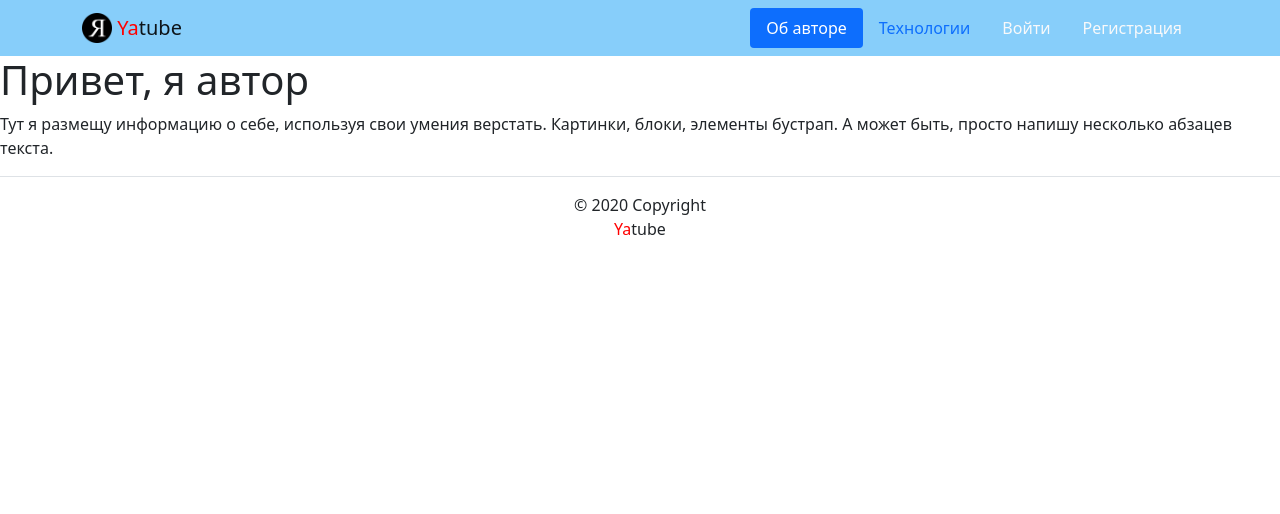
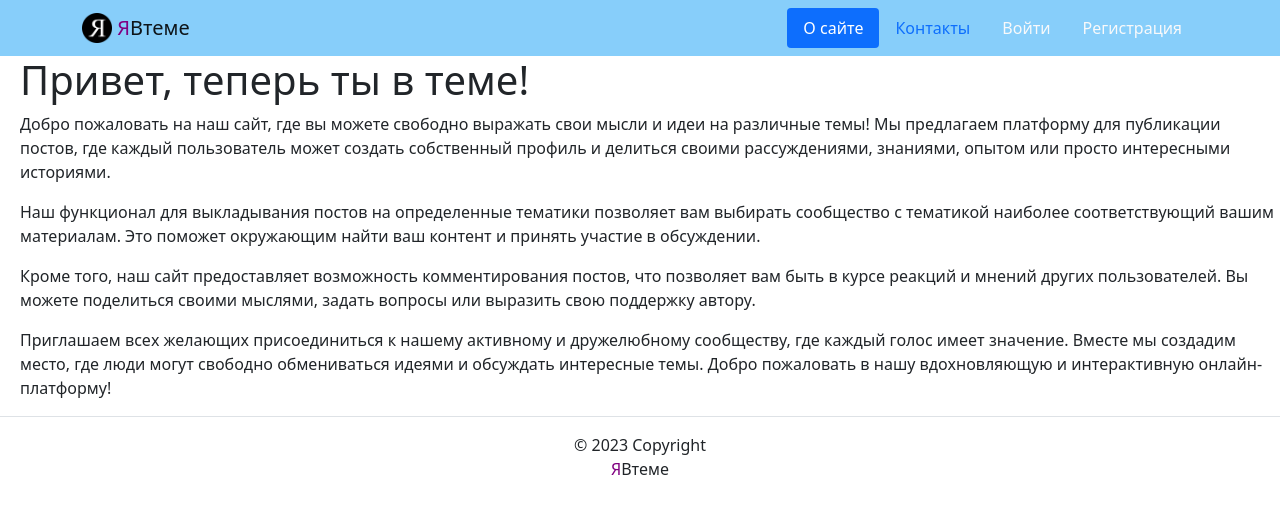
Before and after one commit to Anastazise/hw05_final, a Django app: page /about/author/ in a window 1280 px wide. Shown: the top 514 px of the page. Run offline with Django 3.2, Linux system fonts and the light colour scheme; parts of the project's set-up code (start-up, migrations or seed data) failed here and were passed over; some libraries are stand-ins or nearby versions.

Commit message:
fix for uni

```diff
--- a/yatube/requirements.txt
+++ b/yatube/requirements.txt
@@ -1,3 +1,5 @@
 Django==2.2.19
 pytz==2022.6
 sqlparse==0.4.3
+sorl-thumbnail
+Pillow
--- a/yatube/templates/about/author.html
+++ b/yatube/templates/about/author.html
@@ -1,9 +1,24 @@
 {% extends "base.html" %}
-{% block title %}Об авторе проекта{% endblock %}
+{% block title %}О сайте{% endblock %}
 {% block content %}
-<h1>Привет, я автор</h1>
-<p>
-  Тут я размещу информацию о себе, используя свои умения верстать.
-  Картинки, блоки, элементы бустрап. А может быть, просто напишу несколько абзацев текста.
-</p>
+<div style="margin-left: 20px">
+  <h1>Привет, теперь ты в теме!</h1>
+  <p>
+    Добро пожаловать на наш сайт, где вы можете свободно выражать свои мысли и идеи на различные темы!
+    Мы предлагаем платформу для публикации постов, где каждый пользователь может создать собственный профиль и делиться своими рассуждениями,
+    знаниями, опытом или просто интересными историями.
+  </p>
+  <p>
+    Наш функционал для выкладывания постов на определенные тематики позволяет вам выбирать сообщество с тематикой
+    наиболее соответствующий вашим материалам. Это поможет окружающим найти ваш контент и принять участие в обсуждении.
+  <p>
+    Кроме того, наш сайт предоставляет возможность комментирования постов, что позволяет вам быть в курсе реакций и мнений других пользователей.
+    Вы можете поделиться своими мыслями, задать вопросы или выразить свою поддержку автору.
+  </p>
+  <p>
+    Приглашаем всех желающих присоединиться к нашему активному и дружелюбному сообществу, где каждый голос имеет значение.
+    Вместе мы создадим место, где люди могут свободно обмениваться идеями и обсуждать интересные темы.
+    Добро пожаловать в нашу вдохновляющую и интерактивную онлайн-платформу!
+  </p>
+<div>
 {% endblock %}
--- a/yatube/templates/includes/footer.html
+++ b/yatube/templates/includes/footer.html
@@ -1,5 +1,5 @@
 <footer class="page-footer font-small blue border-top">
-    <div class="footer-copyright text-center py-3">© 2020 Copyright
-      <p><span style="color:red">Ya</span>tube</p>
+    <div class="footer-copyright text-center py-3">© 2023 Copyright
+      <p><span style="color:purple">Я</span>Втеме</p>
     </div>
 </footer>
--- a/yatube/templates/includes/header.html
+++ b/yatube/templates/includes/header.html
@@ -4,17 +4,17 @@
     <a class="navbar-brand" href="{% url 'posts:index' %}">
       <img src="{% static 'img/logo.png' %}" width="30" height="30"
            class="d-inline-block align-top" alt="">
-      <span style="color:red">Ya</span>tube</a>
+      <span style="color:purple">Я</span>Втеме</a>
     </a>
     {% with request.resolver_match.view_name as view_name %}
     <ul class="nav nav-pills">
       <li class="nav-item">
         <a class="nav-link{% if view_name  == 'about:author' %} active{% endif %}"
-           href="{% url 'about:author' %}">Об авторе</a>
+           href="{% url 'about:author' %}">О сайте</a>
       </li>
       <li class="nav-item">
         <a class="nav-link{% if view_name  == 'about:tech' %} active{% endif %}"
-           href="{% url 'about:tech' %}">Технологии</a>
+           href="{% url 'about:tech' %}">Контакты</a>
       </li>
       {% if user.is_authenticated %}
         <li class="nav-item">
--- a/yatube/templates/posts/post_detail.html
+++ b/yatube/templates/posts/post_detail.html
@@ -28,7 +28,7 @@
             <img class="card-img my-2" src="{{ im.url }}">
           {% endthumbnail %}
           <p>{{ post.text }}</p>
-          {% if user.id ==  post.author.id %}
+          {% if permission_check == True or user.id == post.author.id%}
             <a class="btn btn-primary" href="{% url 'posts:post_edit' post.id %}">
               Редактировать запись
             </a>
```
Also changed, not shown: yatube/posts/views.py (+14 -2 lines), yatube/templates/about/tech.html (+10 -5 lines), yatube/posts/migrations/0001_initial.py, yatube/posts/migrations/0002_auto_20221118_1407.py (deleted), yatube/posts/migrations/0003_auto_20221118_1408.py (deleted), yatube/posts/migrations/0004_auto_20221210_0213.py (deleted), yatube/posts/migrations/0005_post_image.py (deleted), yatube/posts/migrations/0006_comment.py (deleted), yatube/posts/migrations/0007_auto_20221211_0006.py (deleted), yatube/posts/migrations/0008_auto_20221212_0152.py (deleted), yatube/posts/migrations/0009_follow.py (deleted).
